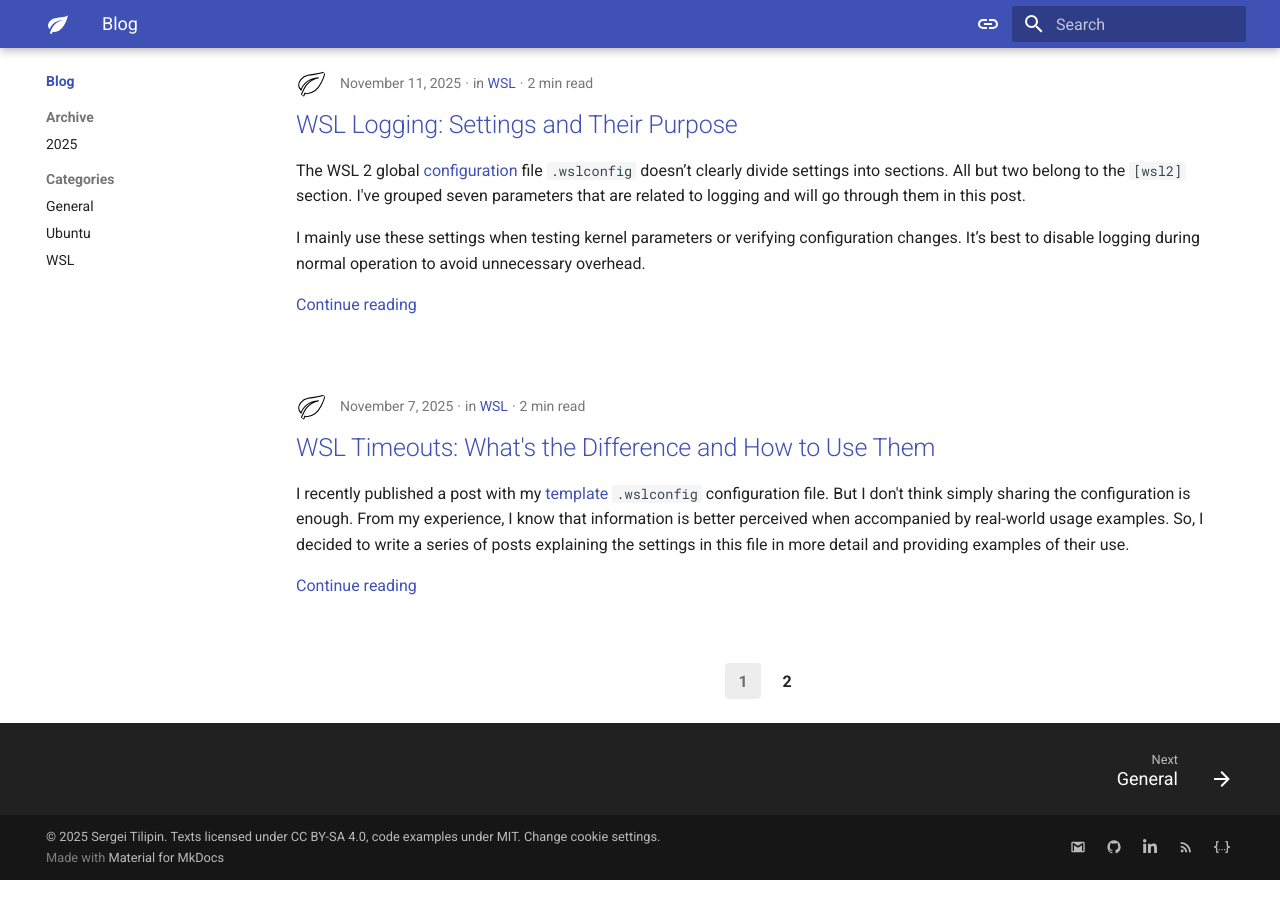
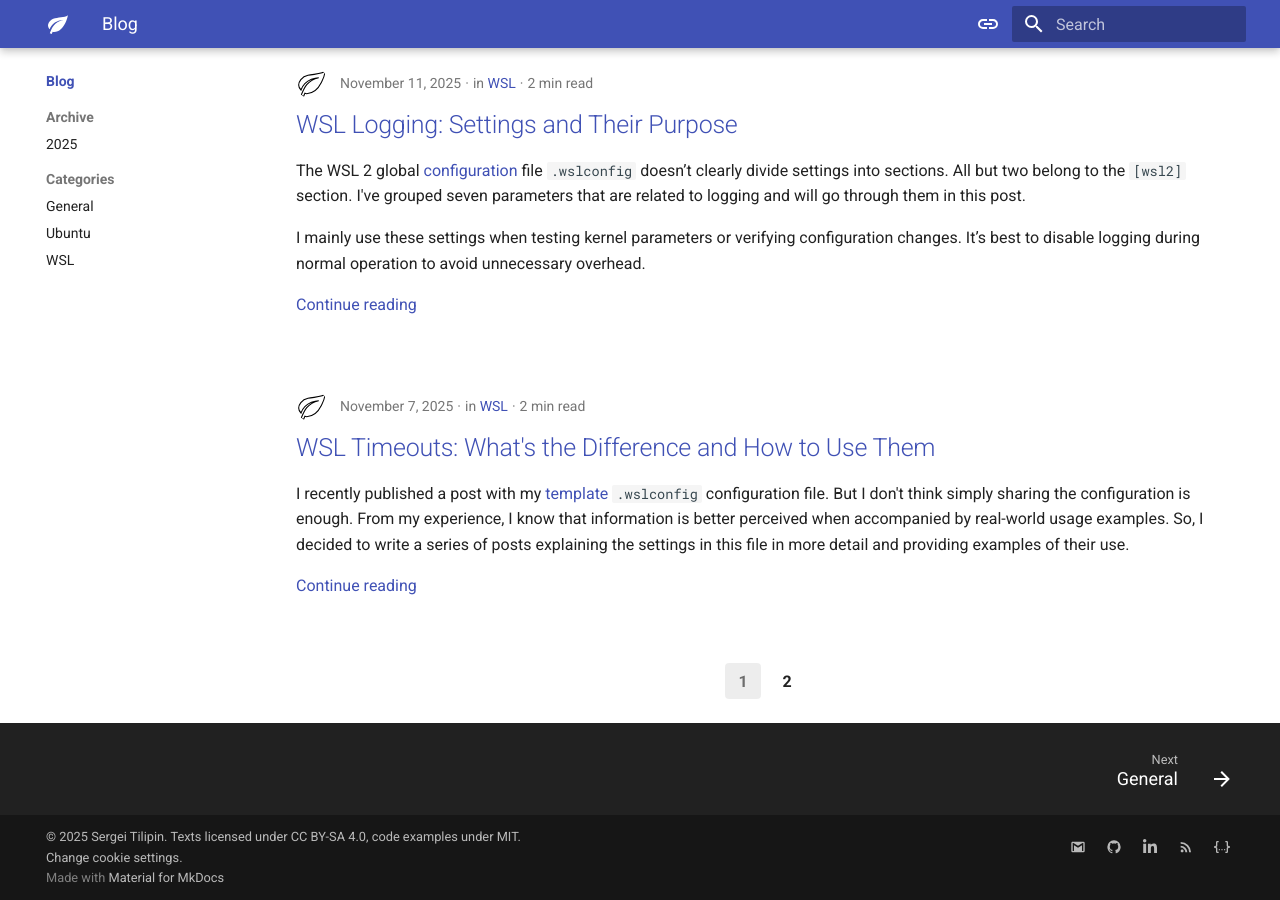
Before and after one commit to greengorych/greengorych.io, an MkDocs documentation site: the page built from docs/index.md, in a window 1280 px wide and 900 px high, scrolled down 1013 px. Built offline with MkDocs 1.6.1 and Material for MkDocs 9.7.7, drawn with Linux system fonts in a browser that asks for light colours.

Commit message:
chore(site): add line break after copyright in footer

```diff
--- a/mkdocs.yml
+++ b/mkdocs.yml
@@ -24,7 +24,7 @@ site_url: https://greengorych.io
 copyright: >-
   © 2025 Sergei Tilipin.
   Texts licensed under <a href="https://creativecommons.org/licenses/by-sa/4.0/" title="CC BY-SA 4.0" target="_blank">CC BY-SA 4.0</a>,
-  code examples under <a href="https://opensource.org/licenses/MIT" title="MIT" target="_blank">MIT</a>.
+  code examples under <a href="https://opensource.org/licenses/MIT" title="MIT" target="_blank">MIT</a>.<br>
   <a href="#__consent" title="Change cookie settings">Change cookie settings.</a>
 
 # Theme settings
```
